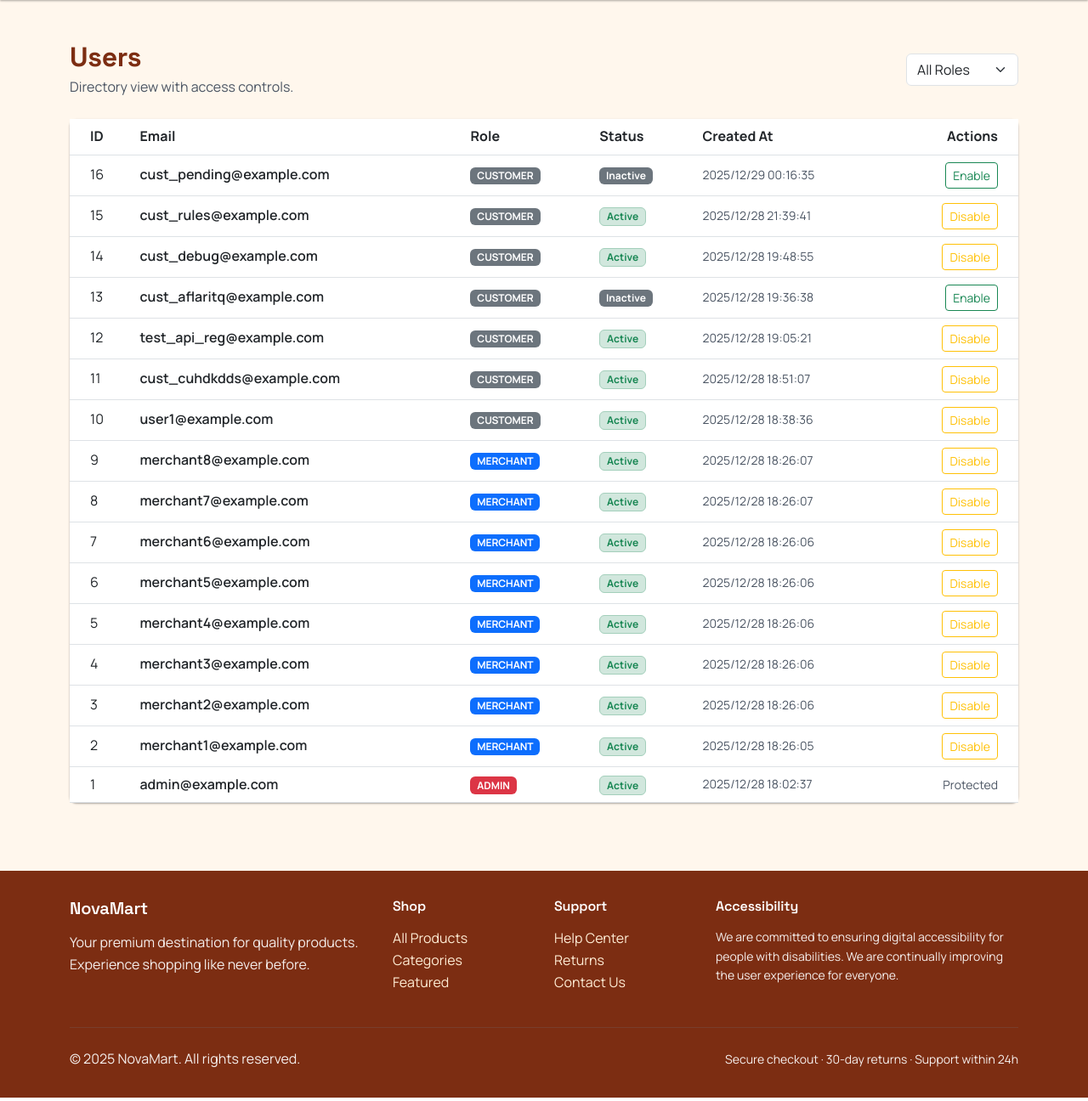
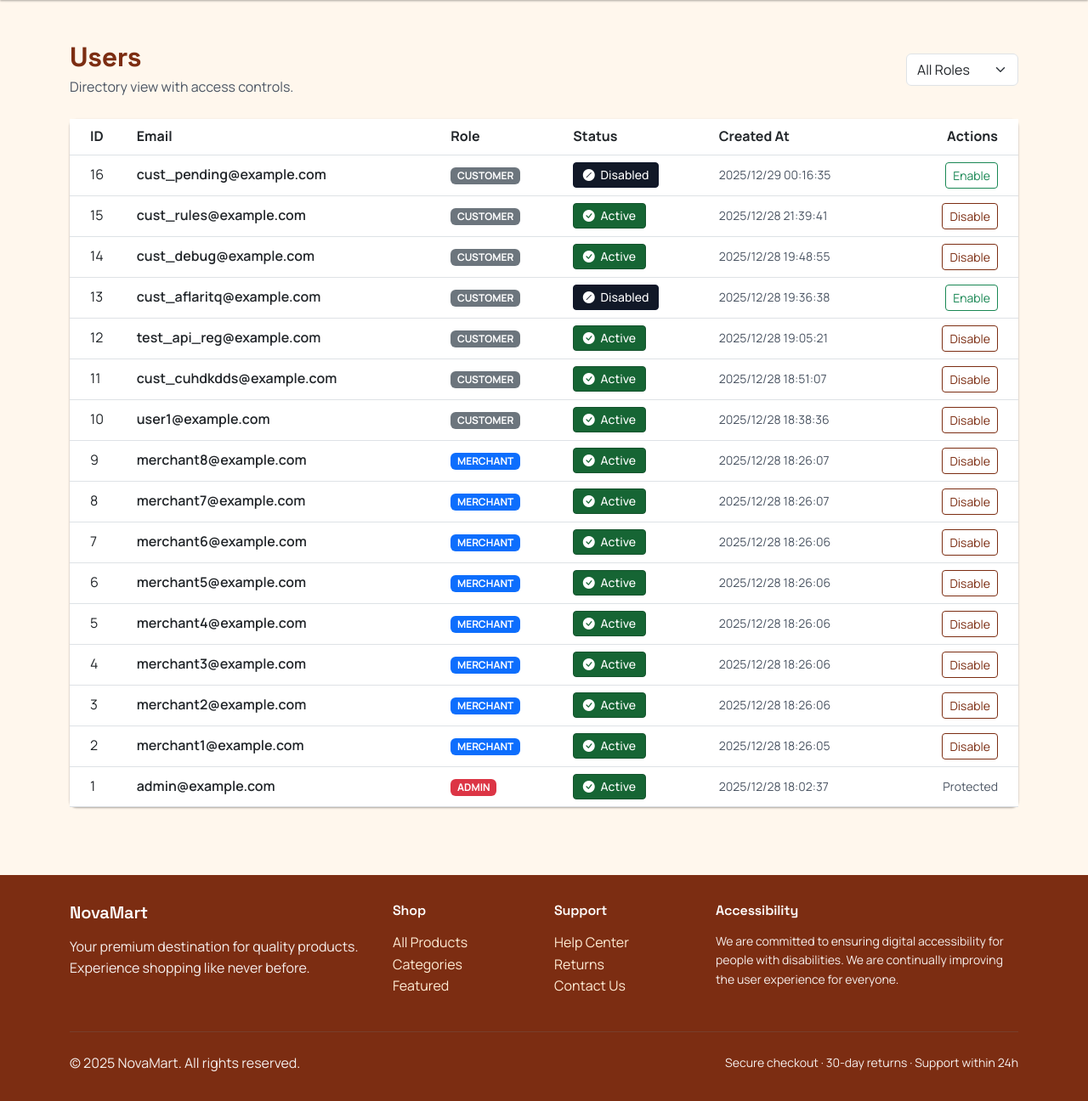
Before and after one commit to MrHoux/web, a Flask app: page /admin/users in a window 1280 px wide. Shown: the part 58-1354 px from the top of the page at 85% size. Run offline with Flask 3, Linux system fonts and the light colour scheme; a user stored in the database is signed in; data comes from the database, SQL or seed files in the repository; some libraries are stand-ins or nearby versions.

Commit message:
Accessibility

```diff
--- a/app/templates/admin/users.html
+++ b/app/templates/admin/users.html
@@ -75,14 +75,15 @@
                     </span>
                 </td>
                 <td>
-                    <span class="badge ${u.is_active ? 'bg-success-subtle text-success border border-success-subtle' : 'bg-secondary'}">
-                        ${u.is_active ? 'Active' : 'Inactive'}
+                    <span class="badge badge-status ${u.is_active ? 'status-active' : 'status-disabled'}">
+                        <i class="bi ${u.is_active ? 'bi-check-circle-fill' : 'bi-slash-circle-fill'} me-1" aria-hidden="true"></i>
+                        <span>${u.is_active ? 'Active' : 'Disabled'}</span>
                     </span>
                 </td>
                 <td class="text-secondary small">${formatDate(u.created_at)}</td>
                 <td class="pe-4 text-end">
                     ${u.role === 'ADMIN' ? '<span class="text-secondary small">Protected</span>' : `
-                        <button class="btn btn-sm ${u.is_active ? 'btn-outline-warning' : 'btn-outline-success'}" onclick="toggleUser(${u.id}, ${u.is_active})">
+                        <button class="btn btn-sm ${u.is_active ? 'btn-outline-warning btn-outline-warning-strong' : 'btn-outline-success'}" onclick="toggleUser(${u.id}, ${u.is_active})">
                             ${u.is_active ? 'Disable' : 'Enable'}
                         </button>
                     `}
--- a/app/templates/merchant/products.html
+++ b/app/templates/merchant/products.html
@@ -145,7 +145,7 @@
                 <td class="pe-4 text-end" data-label="Actions">
                     <button class="btn btn-sm btn-outline-secondary me-1" onclick="editProduct(${p.id})" aria-label="Edit product"><i class="bi bi-pencil"></i></button>
                     ${isAdmin ? `
-                        <button class="btn btn-sm ${p.status === 'SUSPENDED' ? 'btn-outline-success' : 'btn-outline-warning'} me-1" onclick="toggleProductStatus(${p.id}, '${p.status}')">
+                        <button class="btn btn-sm ${p.status === 'SUSPENDED' ? 'btn-outline-success' : 'btn-outline-warning btn-outline-warning-strong'} me-1" onclick="toggleProductStatus(${p.id}, '${p.status}')">
                             ${p.status === 'SUSPENDED' ? 'Activate' : 'Suspend'}
                         </button>
                     ` : ''}
--- a/static/css/components.css
+++ b/static/css/components.css
@@ -627,6 +627,29 @@
     color: #7F1D1D;
     border: 1px solid #FCA5A5;
 }
+.status-active {
+    background-color: #166534;
+    color: #ffffff;
+    border: 1px solid #14532D;
+}
+.status-disabled {
+    background-color: #111827;
+    color: #ffffff;
+    border: 1px solid #0F172A;
+}
+.btn-outline-warning.btn-outline-warning-strong {
+    color: #7C2D12;
+    border-color: #7C2D12;
+}
+.btn-outline-warning.btn-outline-warning-strong:hover,
+.btn-outline-warning.btn-outline-warning-strong:focus {
+    color: #ffffff;
+    background-color: #7C2D12;
+    border-color: #7C2D12;
+}
+.btn-outline-warning.btn-outline-warning-strong:focus-visible {
+    box-shadow: 0 0 0 0.2rem rgba(124, 45, 18, 0.35);
+}
 
 /* Force true circles (fix "oval" issue when width/height differ) */
 /* Pagination: make page links perfectly round */
```
Also changed, not shown: app/templates/admin/categories.html (+4 -3 lines).
